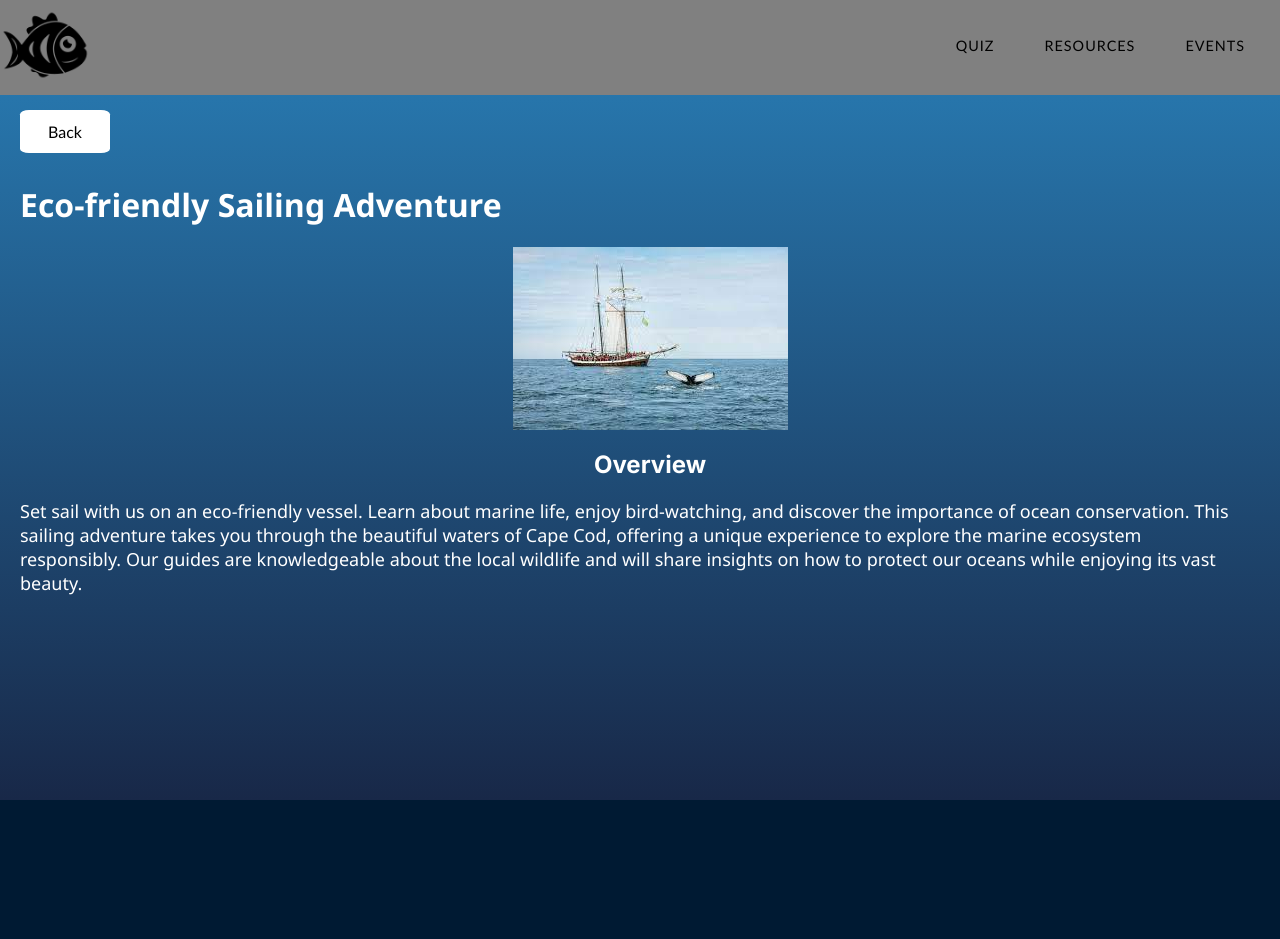
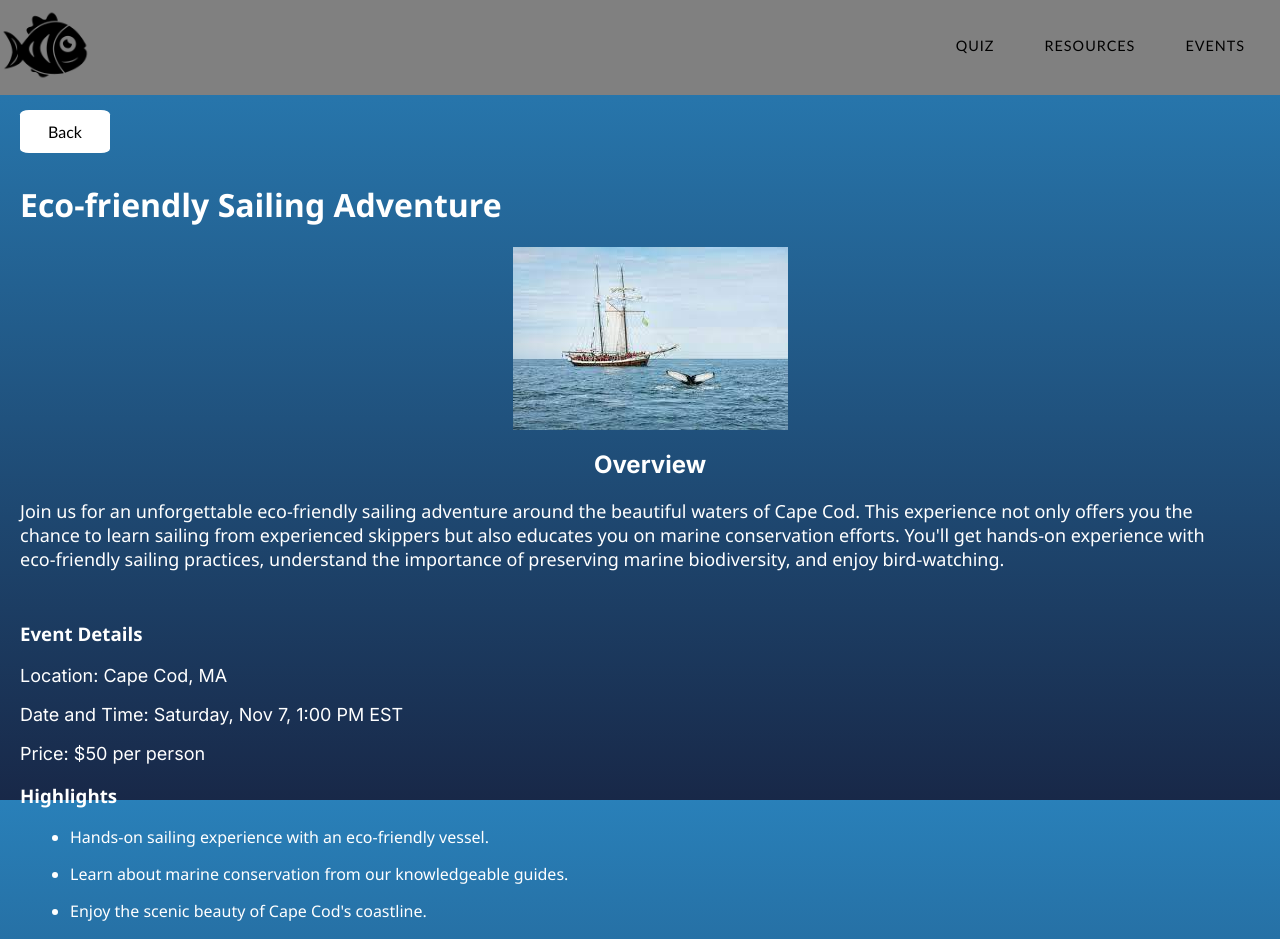
Before and after one commit to Ayykody/info442_B5, a React (Create React App) app in the folder info442/: page /Events/Sailing in a window 1280 px wide. Shown: the top 939 px of the page. Before the commit the page ends 800 px from the top, so only its background shows below. Built offline with nearby package versions, Linux system fonts and the light colour scheme.

Commit message:
events detail

```diff
--- a/info442/src/Components/Events.js
+++ b/info442/src/Components/Events.js
@@ -97,7 +97,7 @@ function Events() {
                 <p className="info description">{event.description}</p>
               </div>
             </div>
-            <Link to={`/event/${event.id}`} className="action-link">
+            <Link to={`/Events/Sailing`} className="action-link">
               <button className="action">Book it</button>
             </Link>
           </div>
--- a/info442/src/Components/Sailing.js
+++ b/info442/src/Components/Sailing.js
@@ -6,18 +6,39 @@ import { useNavigate } from 'react-router-dom';
 function Sailing() {
   let navigate = useNavigate();
 
+
+  const eventDetails = {
+    title: "Eco-friendly Sailing Adventure",
+    location: "Cape Cod, MA",
+    date: "Saturday, Nov 7, 1:00 PM EST",
+    price: "$50 per person",
+    overview: "Join us for an unforgettable eco-friendly sailing adventure around the beautiful waters of Cape Cod. This experience not only offers you the chance to learn sailing from experienced skippers but also educates you on marine conservation efforts. You'll get hands-on experience with eco-friendly sailing practices, understand the importance of preserving marine biodiversity, and enjoy bird-watching.",
+    highlights: [
+      "Hands-on sailing experience with an eco-friendly vessel.",
+      "Learn about marine conservation from our knowledgeable guides.",
+      "Enjoy the scenic beauty of Cape Cod's coastline.",
+      "Bird-watching opportunities.",
+      "Contribute to ocean conservation efforts."
+    ]
+  };
+
   return (
     <div className='body'>
       <button onClick={() => navigate(-1)}>Back</button>
-      <h1 className='header'>Eco-friendly Sailing Adventure</h1>
-      <img className='image' src={sailingImage} alt="Eco-friendly Sailing" />
+      <h1 className='header'>{eventDetails.title}</h1>
+      <img className='image' src={sailingImage} alt={eventDetails.title} />
       <h2>Overview</h2>
-      <p className='overview'>
-        Set sail with us on an eco-friendly vessel. Learn about marine life, enjoy bird-watching, and discover the importance of ocean conservation.
-        This sailing adventure takes you through the beautiful waters of Cape Cod, offering a unique experience to explore the marine ecosystem responsibly.
-        Our guides are knowledgeable about the local wildlife and will share insights on how to protect our oceans while enjoying its vast beauty.
-      </p>
-      {/*  */}
+      <p className='overview'>{eventDetails.overview}</p>
+      <h3>Event Details</h3>
+      <p>Location: {eventDetails.location}</p>
+      <p>Date and Time: {eventDetails.date}</p>
+      <p>Price: {eventDetails.price}</p>
+      <h3>Highlights</h3>
+      <ul>
+        {eventDetails.highlights.map((highlight, index) => (
+          <li key={index}>{highlight}</li>
+        ))}
+      </ul>
     </div>
   );
 }
```
